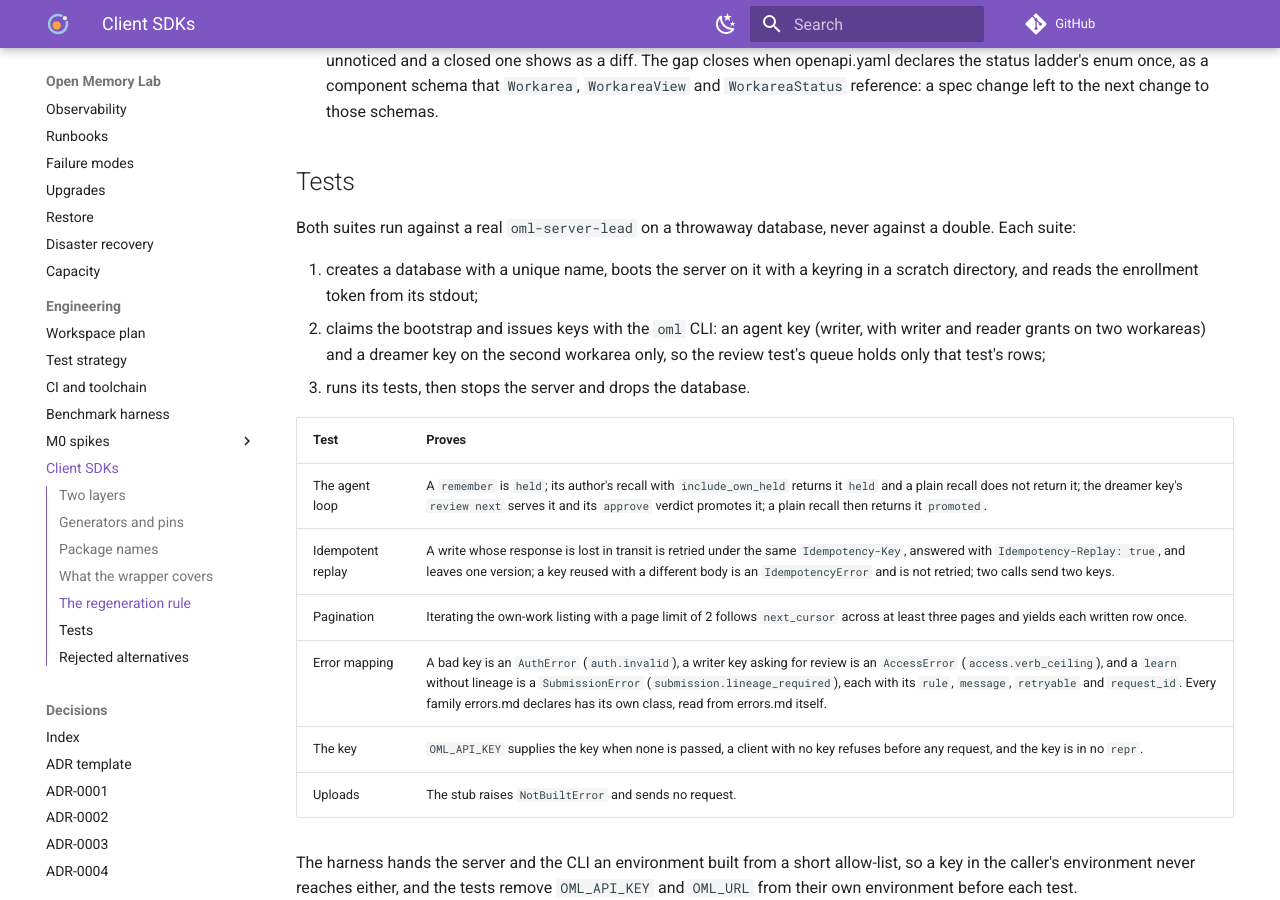
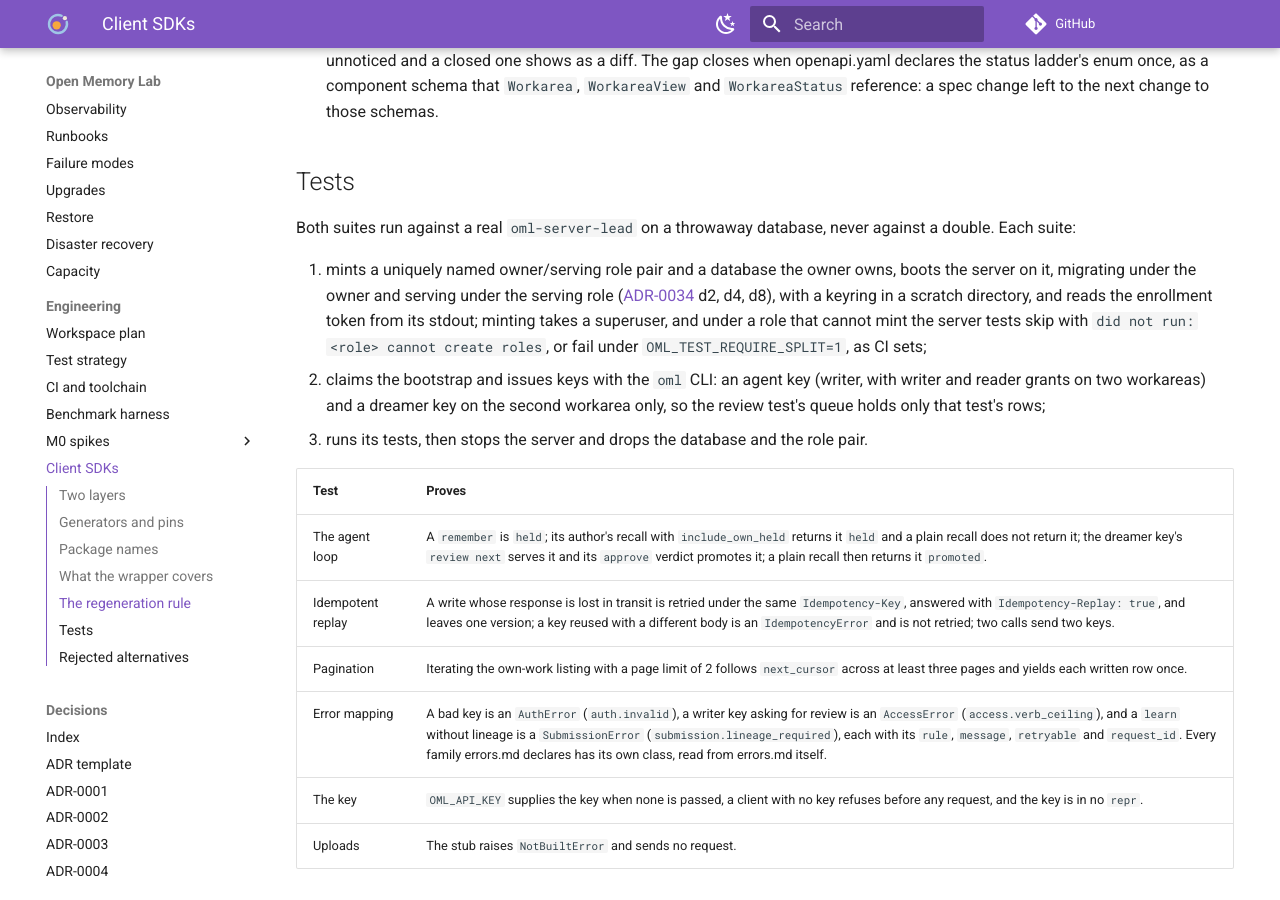
Before and after one commit to e8kor/open-memory-lab, an MkDocs documentation site: the page built from docs/engineering/sdks.md, in a window 1280 px wide and 900 px high, scrolled down 2998 px. Built offline with MkDocs 1.6.1 and Material for MkDocs 9.7.7, drawn with Linux system fonts in a browser that asks for light colours; comment, search, counter and statistics services are not loaded.

Commit message:
Every payload runs the lead over an owner and a serving role: compose and the kind job create oml_owner and oml_server, the chart's Secret carries OML_POSTGRES__OWNER_URL beside OML_POSTGRES__URL, and the demo and SDK harnesses mint a uniquely named pair and drop it (ADR-0034 d2, d7, d8, d10 step 2)
The lead now refuses to boot without a split, so every way a user or CI starts it must hand it two logins. Payloads that own their cluster take the fixed names, compose through an inline init config so the downloaded compose file stays self-contained; the demo and SDK suites run on shared clusters, so they mint unique pairs, need the superuser minting takes, and say did not run, or fail under OML_TEST_REQUIRE_SPLIT=1, when they cannot. check_chart.py holds the owner URL to a secretKeyRef in the same Secret.

```diff
--- a/docs/engineering/sdks.md
+++ b/docs/engineering/sdks.md
@@ -110,12 +110,17 @@ after the last retry).
 Both suites run against a real `oml-server-lead` on a throwaway database, never against a
 double. Each suite:
 
-1. creates a database with a unique name, boots the server on it with a keyring in a scratch
-   directory, and reads the enrollment token from its stdout;
+1. mints a uniquely named owner/serving role pair and a database the owner owns, boots the
+   server on it, migrating under the owner and serving under the serving role
+   ([ADR-0034](../adr/ADR-0034-the-lead-serves-as-a-role-that-owns-nothing.md) d2, d4, d8),
+   with a keyring in a scratch directory, and reads the enrollment token from its stdout;
+   minting takes a superuser, and under a role that cannot mint the server tests skip with
+   `did not run: <role> cannot create roles`, or fail under `OML_TEST_REQUIRE_SPLIT=1`, as CI
+   sets;
 2. claims the bootstrap and issues keys with the `oml` CLI: an agent key (writer, with writer
    and reader grants on two workareas) and a dreamer key on the second workarea only, so the
    review test's queue holds only that test's rows;
-3. runs its tests, then stops the server and drops the database.
+3. runs its tests, then stops the server and drops the database and the role pair.
 
 | Test | Proves |
 |---|---|
```
Also changed, not shown: README.md (+6 -0 lines), deploy/helm/oml/README.md (+3 -1 lines), docker-compose.yml (+29 -6 lines), sdks/python/README.md (+3 -1 lines), sdks/typescript/README.md (+3 -1 lines), 13 other files.
